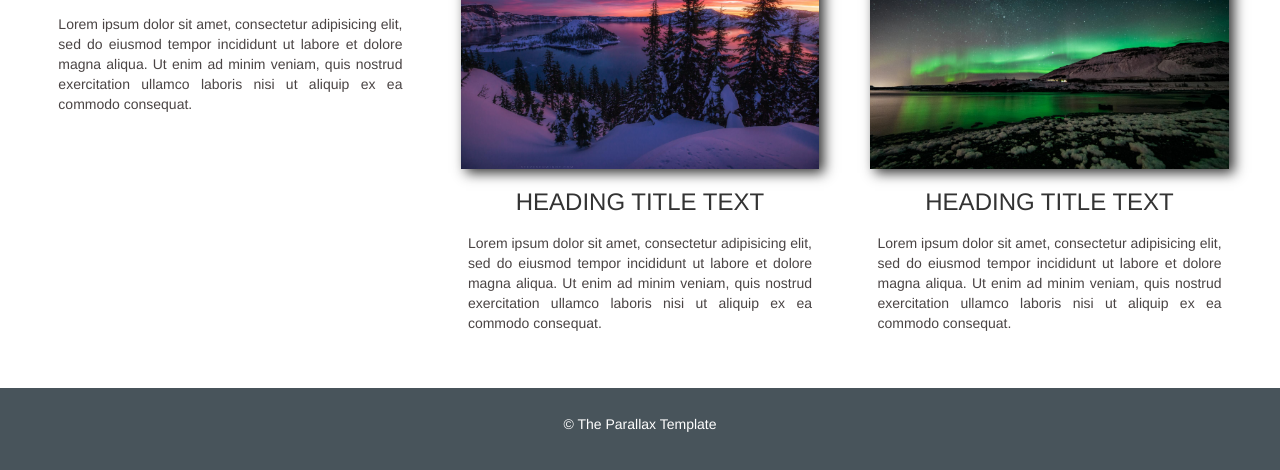
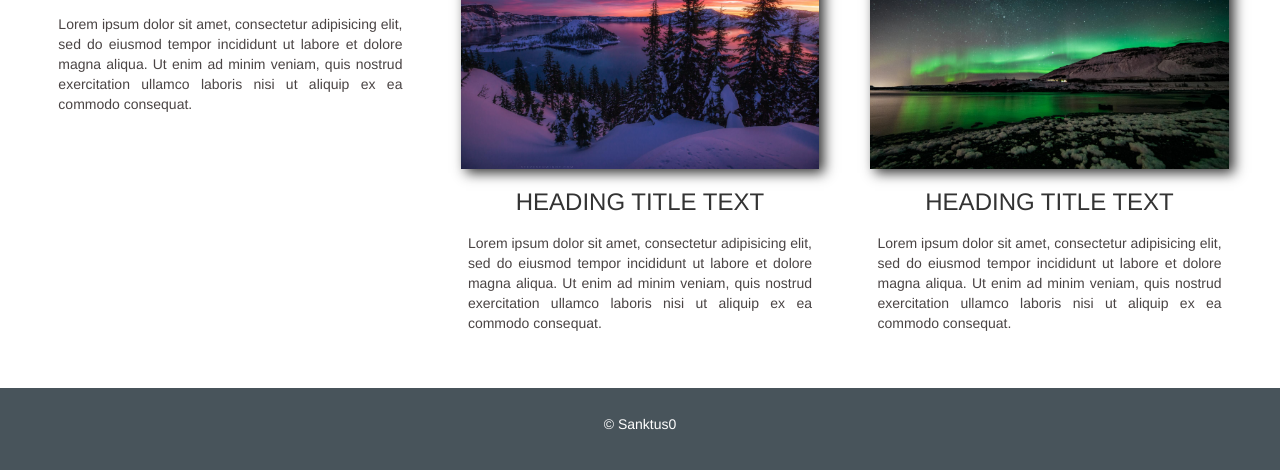
Before and after one commit to Sanktus0/sanktus0.github.io, a plain HTML site: page index.html in a window 1280 px wide. Shown: the part 2931-3401 px from the top of the page. Drawn offline with nearby package versions, Linux system fonts and the light colour scheme.

Commit message:
Update index.html

```diff
--- a/index.html
+++ b/index.html
@@ -198,7 +198,7 @@
 
 	<footer>
 		<p>
-			&copy; The Parallax Template
+			&copy; Sanktus0
 		</p>
 	</footer>
 </body>
```
